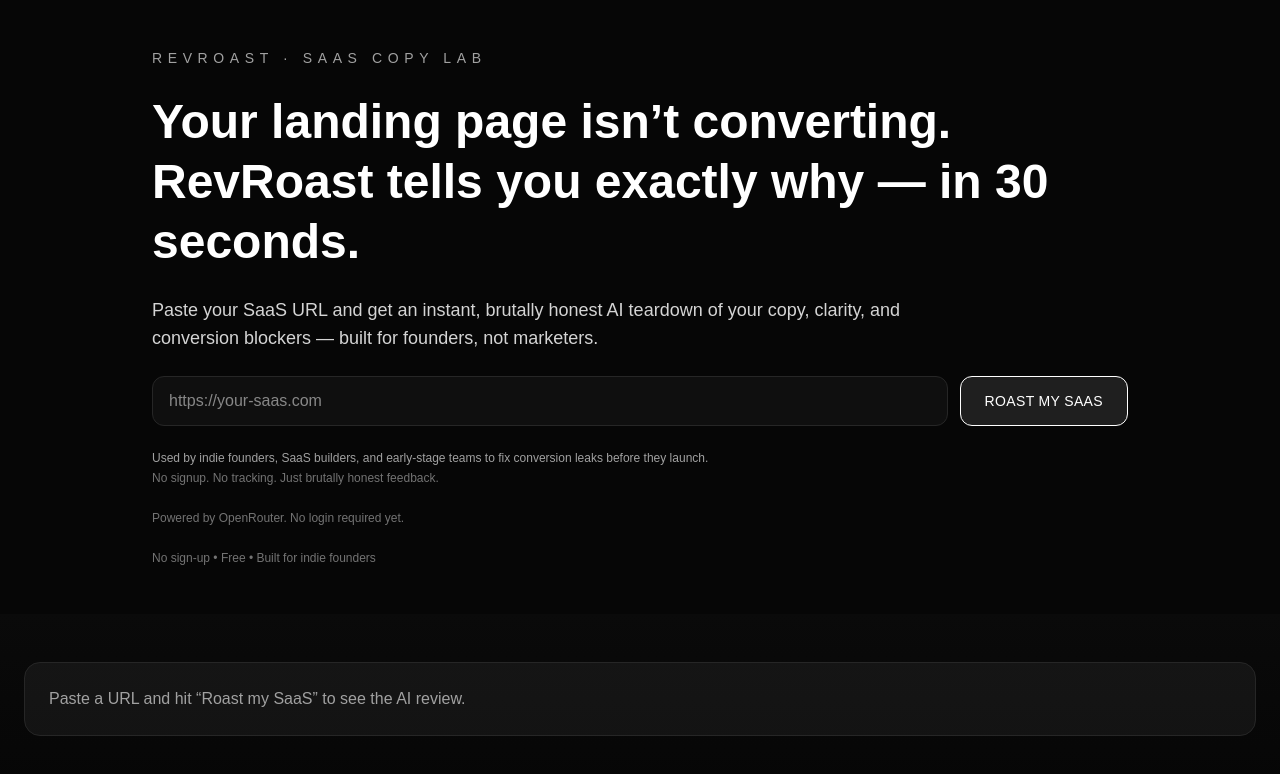
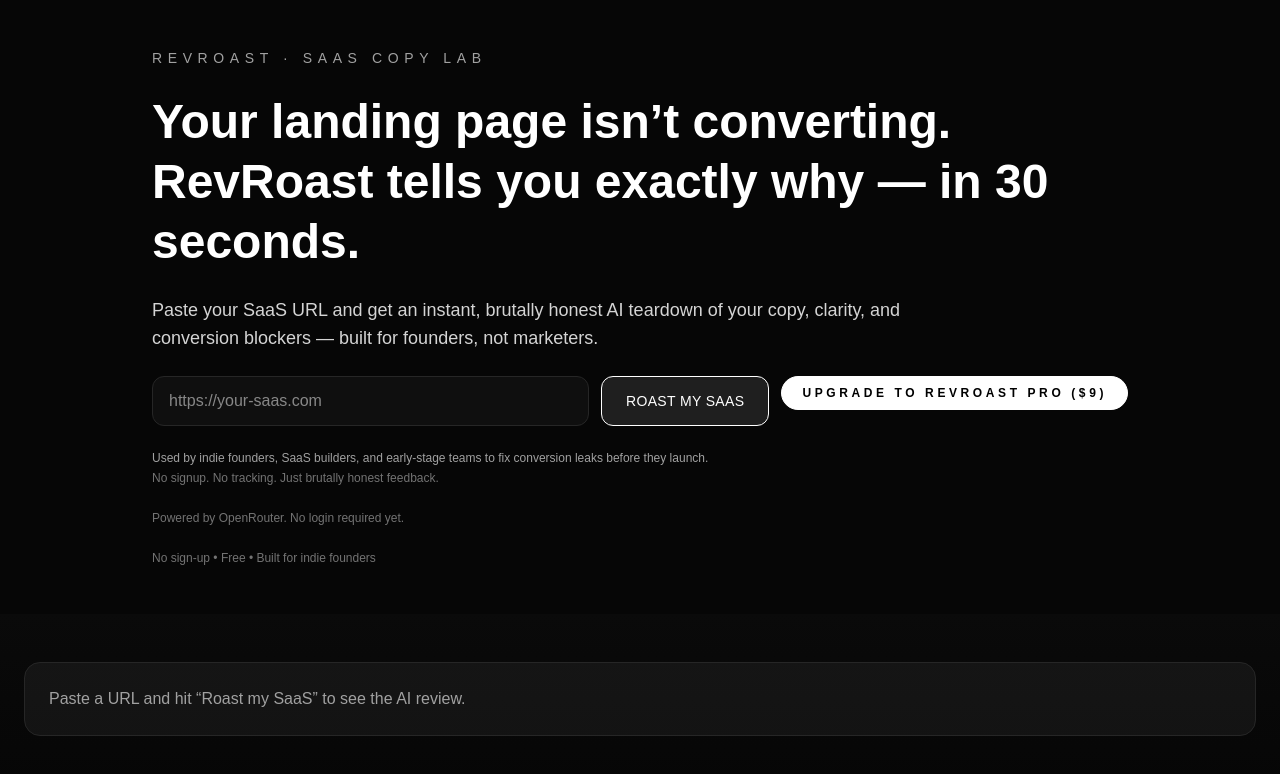
Before and after one commit to nkarthik88/revroast, a Next.js app: page / in a window 1280 px wide. Shown: the top 774 px of the page. Built offline with nearby package versions, Linux system fonts and the light colour scheme.

Commit message:
Add Upgrade to RevRoast Pro CTA

```diff
--- a/app/page.tsx
+++ b/app/page.tsx
@@ -93,6 +93,19 @@
               )}
               {loading ? "Roasting..." : "Roast my SaaS"}
             </button>
+            <a
+              href="https://checkout.dodopayments.com/buy/pdt_0NXyRvWvgwMRCl9SPAcey?quantity=1"
+              target="_blank"
+              rel="noreferrer"
+              className="mt-3 inline-block sm:mt-0"
+            >
+              <button
+                type="button"
+                className="rounded-full border border-white bg-white px-5 py-2 text-xs font-semibold uppercase tracking-[0.3em] text-black transition hover:bg-neutral-200"
+              >
+                Upgrade to RevRoast Pro ($9)
+              </button>
+            </a>
           </form>
           <div className="space-y-1 text-xs text-neutral-400">
             <p>
```
